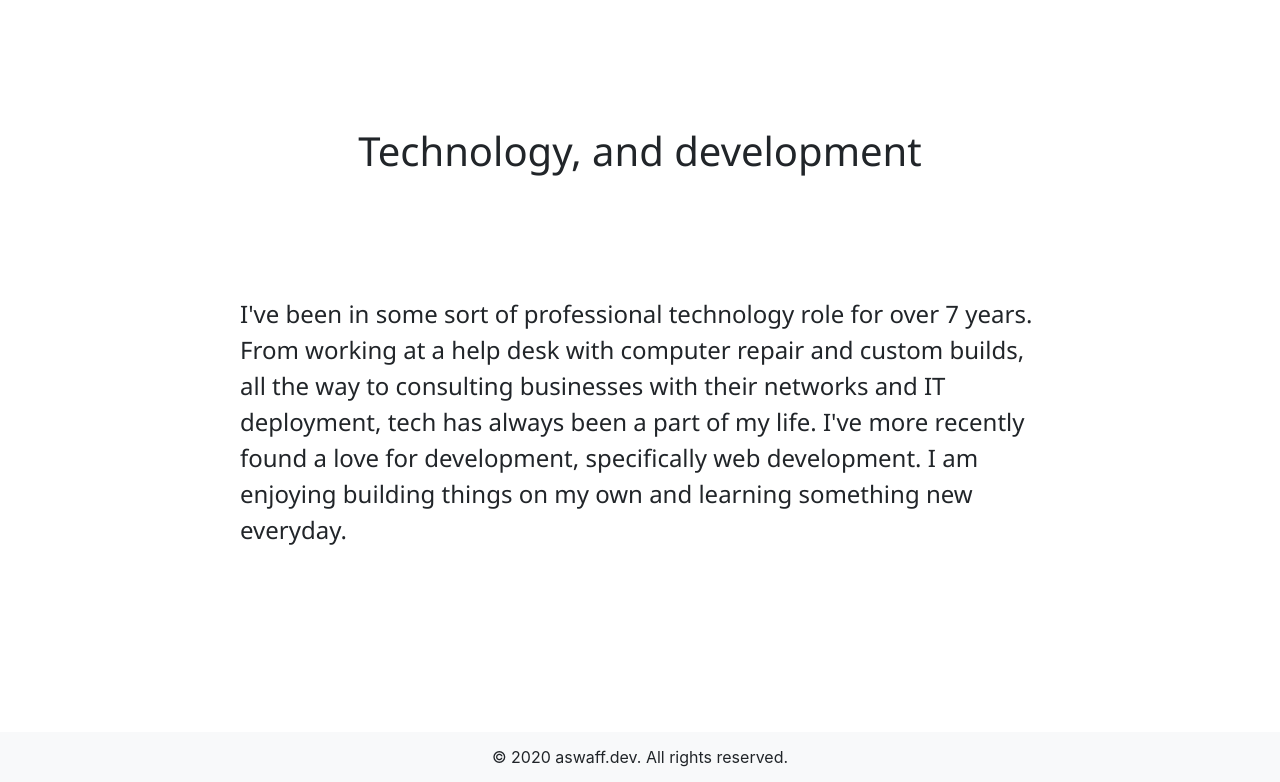
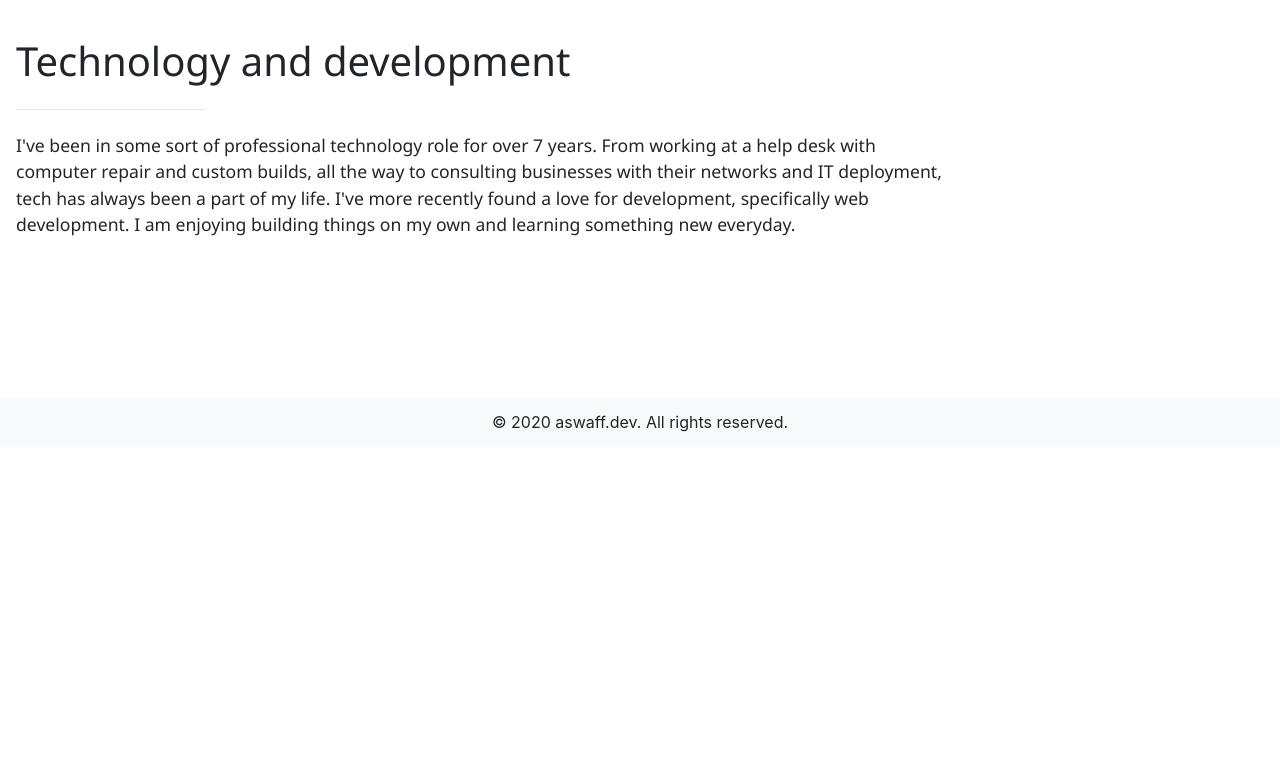
Before and after one commit to aswaff/Portfolio, a Gatsby site: page /about in a window 1280 px wide. Shown: the part 83-865 px from the top of the page. After the commit the page ends 800 px from the top, so only its background shows below. Built offline with nearby package versions, Linux system fonts and the light colour scheme; Gatsby itself is replaced by a stand-in of ours.

Commit message:
Added styling to title css, and added styling and changes to about page

```diff
--- a/src/components/Title/title.css
+++ b/src/components/Title/title.css
@@ -1,10 +1,10 @@
 .title-wrapper {
-    padding: 15em 15px 15px 15px;
+    padding: 5em 15px 15px 15px;
     margin: auto;
     display: flex;
     flex-direction: row;
     align-items: center;
-    font-size: 62%;
+    font-size: 50%;
     /* background-image: linear-gradient(135deg,#a0a0a0,#e4e4e4);
     -webkit-clip-path: polygon(0 0,100% 0,100% 80%,0 100%); */
 
@@ -36,7 +36,7 @@
 }
 
 .picofme {
-    max-width: 40rem;
+    max-width: 25rem;
     margin-right: .3em;
     padding-right: 15px;
 
--- a/src/pages/about.js
+++ b/src/pages/about.js
@@ -8,10 +8,10 @@ export default function Home() {
   return (
   <div>
     <NavBar />
-    <div className="about-wrapper">
+    <div className="tech-and-dev">
         <div className="head-title">
-            <h1>Technology, and development</h1>
-        </div>
+            <h1>Technology and development</h1>
+        </div><hr className="about-line"></hr>
         <div className="paragraph-wrapper">
             <span>  I've been in some sort of professional technology role for over 7 years.  From working at a help desk with computer repair and custom builds,
                     all the way to consulting businesses with their networks and IT deployment, tech has always been a part of my life.
--- a/src/pages/about.styles.css
+++ b/src/pages/about.styles.css
@@ -1,20 +1,21 @@
-.about-wrapper {
-    display: flex;
-    flex-direction: column;
+.about-line {
+    width: 20%;
+    display: inline-block;
+}
+
+.tech-and-dev {
     font-family: 'Segoe UI', Tahoma, Geneva, Verdana, sans-serif;
+    margin-right: 20em;
+    margin-left: 1em;
 }
 
 .head-title {
-    margin: 1em;
-    align-self: center;
     font-family: 'Segoe UI', Tahoma, Geneva, Verdana, sans-serif;
     font-size: 5.6em;
     font-weight: 700;
 }
 
 .paragraph-wrapper {
-    margin: 1em 10em 1em 10em;
-    align-self: center;
     font-family: 'Segoe UI', Tahoma, Geneva, Verdana, sans-serif;
-    font-size: 1.5em;
+    font-size: 1.1em;
 }
```
